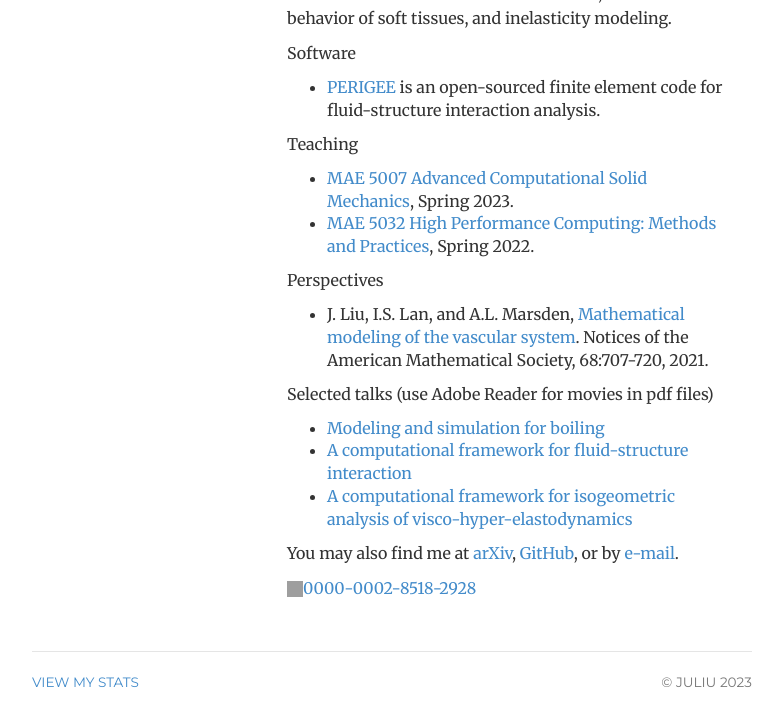
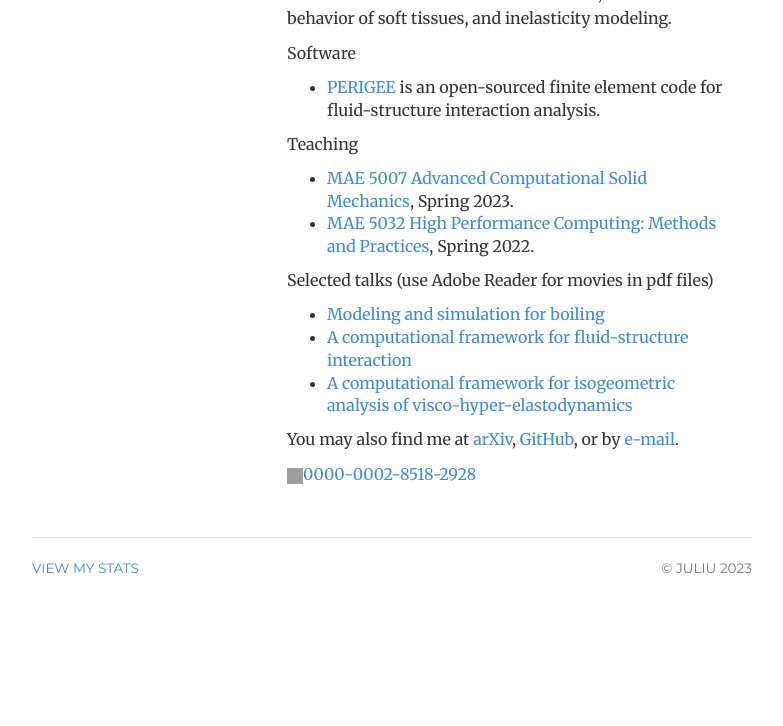
Before and after one commit to ju-liu/ju-liu.github.io, a Jekyll site: the page built from index.html, in a window 1280 px wide, cut to the strip 324-1068 px from the top of the page. Shown: the top 726 px of the strip, without its empty margins (248-1031 px from the left). Built offline with Jekyll 4.4.1, drawn with Linux system fonts in a browser that asks for light colours; nearby versions of some CDN libraries; library files that are not in the unit come from our copies; comment, search, counter and statistics services are not loaded; after the commit the page ends 954 px from its top, so only the background shows below that; grey boxes are pictures that could not be loaded.

Commit message:
Update index.html

```diff
--- a/index.html
+++ b/index.html
@@ -32,11 +32,6 @@ description:
 	<li><a href="https://github.com/M3C-Lab/MAE-5032-2022-Spring">MAE 5032 High Performance Computing: Methods and Practices</a>, Spring 2022.</li>
     </ul>
 
-    <p>Perspectives</p>
-    <ul>
-	<li>J. Liu, I.S. Lan, and A.L. Marsden, <a href="https://doi.org/10.1090/noti2278">Mathematical modeling of the vascular system</a>. Notices of the American Mathematical Society, 68:707-720, 2021.</li>
-    </ul>
-
     <p>Selected talks (use Adobe Reader for movies in pdf files)</p>
     <ul>
       <li><a href="/slides/talk2016.pdf">Modeling and simulation for boiling</a></li>
```
